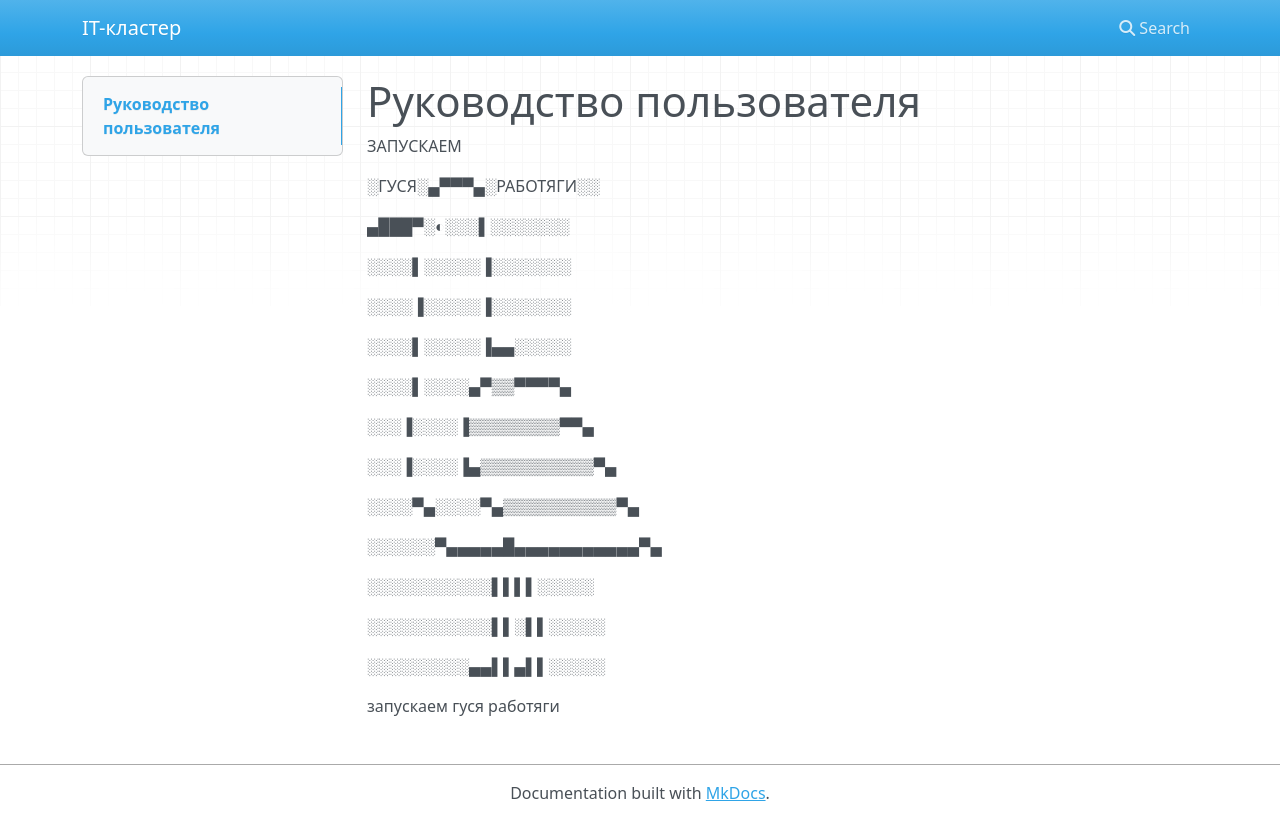
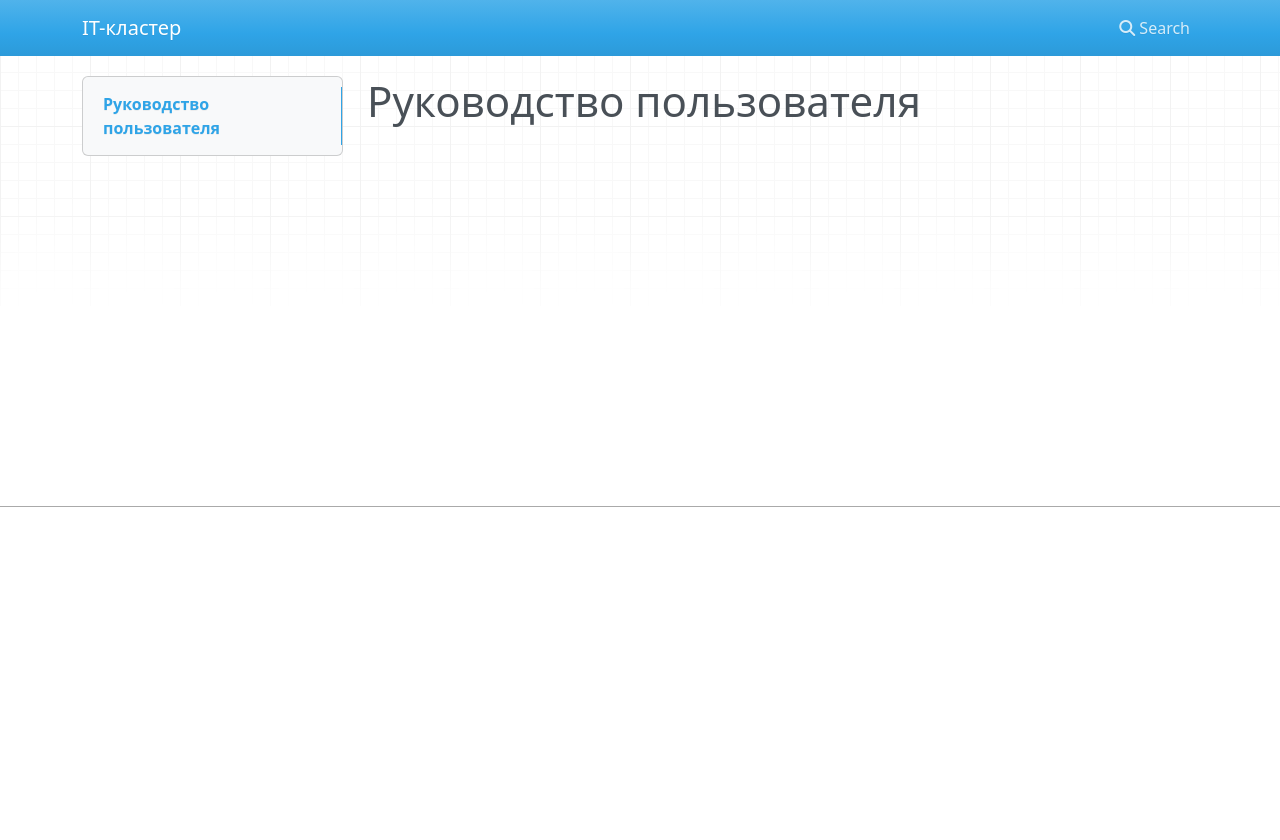
Before and after one commit to tomtit-tomsk/cluster_guide, an MkDocs documentation site: the page built from docs/index.md, in a window 1280 px wide. Shown: the top 840 px of the page. Built offline with MkDocs 1.6.1, drawn with Linux system fonts in a browser that asks for light colours; nearby versions of some CDN libraries.

Commit message:
add styles file

```diff
--- a/docs/_css/style.css
+++ b/docs/_css/style.css
@@ -1,3 +1,6 @@
 div.rst-versions.rst-badge{
   display: none;
 }
+.col-md-12 p{
+  display: none;
+}
--- a/docs/index.md
+++ b/docs/index.md
@@ -1,30 +1 @@
 # Руководство пользователя
-ЗАПУСКАЕМ
-
-░ГУСЯ░▄▀▀▀▄░РАБОТЯГИ░░
-
-▄███▀░◐░░░▌░░░░░░░
-
-░░░░▌░░░░░▐░░░░░░░
-
-░░░░▐░░░░░▐░░░░░░░
-
-░░░░▌░░░░░▐▄▄░░░░░
-
-░░░░▌░░░░▄▀▒▒▀▀▀▀▄
-
-░░░▐░░░░▐▒▒▒▒▒▒▒▒▀▀▄
-
-░░░▐░░░░▐▄▒▒▒▒▒▒▒▒▒▒▀▄
-
-░░░░▀▄░░░░▀▄▒▒▒▒▒▒▒▒▒▒▀▄
-
-░░░░░░▀▄▄▄▄▄█▄▄▄▄▄▄▄▄▄▄▄▀▄
-
-░░░░░░░░░░░▌▌▌▌░░░░░
-
-░░░░░░░░░░░▌▌░▌▌░░░░░
-
-░░░░░░░░░▄▄▌▌▄▌▌░░░░░
-
-запускаем гуся работяги
```
